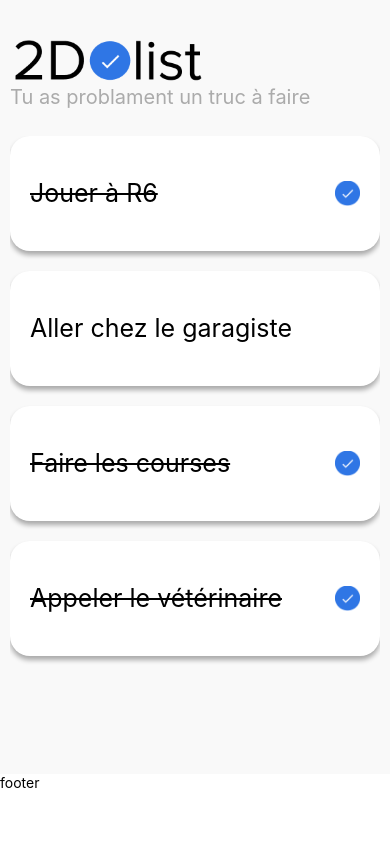
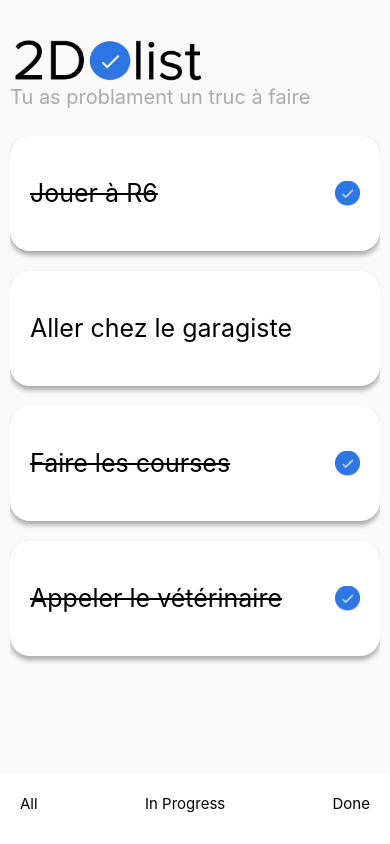
Before and after one commit to y9b3/ToDOList_ReactNative, a React Native app: screen / in a window 390 px wide. Built offline with nearby package versions, Linux system fonts and the light colour scheme.

Commit message:
Ajout du footer et son style

```diff
--- a/App.js
+++ b/App.js
@@ -4,6 +4,7 @@ import { s } from "./App.style";
 import { Header } from "./components/Header/Header";
 import { CardToDo } from "./components/CardToDo/CardTodo";
 import { useState } from "react";
+import { TabBottomMenu } from "./components/TabBottomMenu/TabBottomMenu";
 
 export default function App() {
   const [todolist, seTodoList] = useState([
@@ -49,7 +50,7 @@ export default function App() {
         </SafeAreaView>
       </SafeAreaProvider>
       <View style={s.footer}>
-        <Text>footer</Text>
+        <TabBottomMenu></TabBottomMenu>
       </View>
     </>
   );
--- /dev/null
+++ b/components/TabBottomMenu/TabBottomMenu.jsx
@@ -0,0 +1,18 @@
+import { Text, TouchableOpacity, View } from "react-native";
+import { s } from "./TabBottomMenu.style";
+
+export function TabBottomMenu() {
+  return (
+    <View style={s.footer}>
+      <TouchableOpacity>
+        <Text style={s.text}>All</Text>
+      </TouchableOpacity>
+      <TouchableOpacity>
+        <Text style={s.text}>In Progress</Text>
+      </TouchableOpacity>
+      <TouchableOpacity>
+        <Text style={s.text}>Done</Text>
+      </TouchableOpacity>
+    </View>
+  );
+}
--- /dev/null
+++ b/components/TabBottomMenu/TabBottomMenu.style.js
@@ -0,0 +1,14 @@
+import { StyleSheet } from "react-native";
+
+const s = StyleSheet.create({
+  footer: {
+    flexDirection: "row",
+    justifyContent: "space-between",
+    padding: 20,
+  },
+  text: {
+    fontSize: 15,
+  },
+});
+
+export { s };
```
